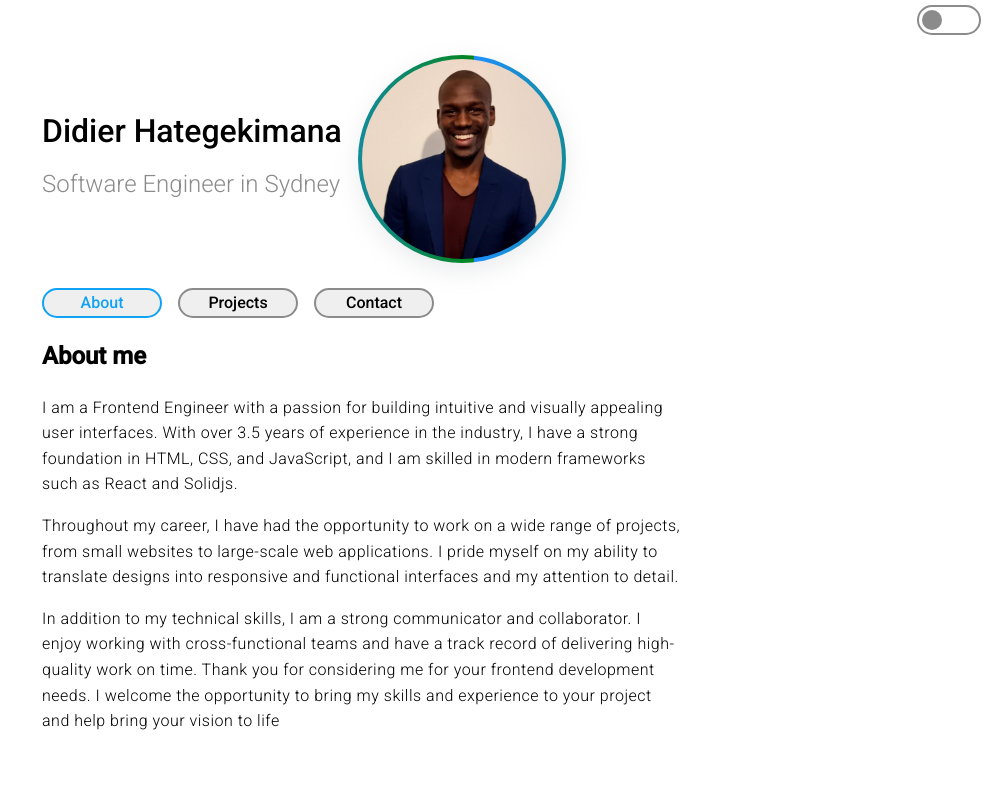
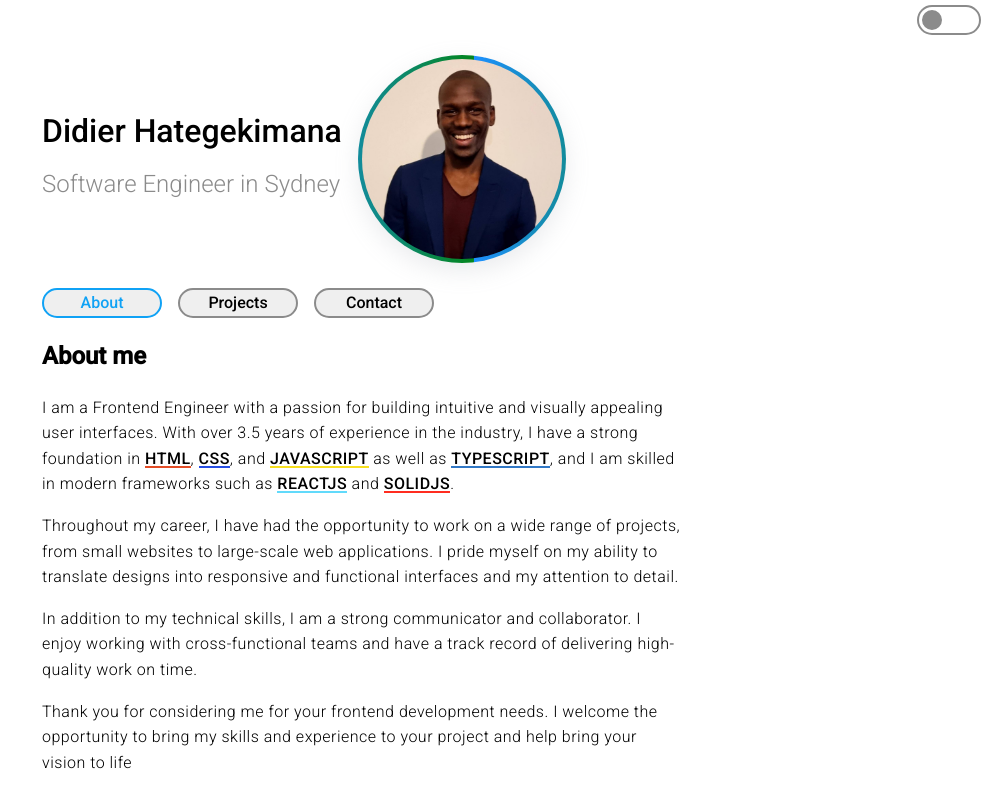
Before and after one commit to Didier187/react-portfolio, a React (Create React App) app: page / in a window 1280 px wide. Shown: the top 808 px of the page, without its empty margins (278-1280 px from the left). Built offline with nearby package versions, Linux system fonts and the light colour scheme.

Commit message:
css patch

```diff
--- a/public/index.css
+++ b/public/index.css
@@ -44,7 +44,6 @@ a {
   display: inline-block;
   color: var(--blue);
 }
-/* make scroll bar 4px wide */
 ::-webkit-scrollbar {
   width: 4px;
 }
@@ -215,15 +214,54 @@ div.project .links {
   display: flex;
   gap: 1em;
 }
-.tech-list{
+.tech-list {
   display: flex;
   flex-wrap: wrap;
-  /* justify-content: center; */
 }
-.tech-icon{
+.tech-icon {
   width: 30px;
   height: 30px;
   margin: 0.5em;
+}
+.html-abbr,
+.css-abbr,
+.js-abbr,
+.ts-abbr,
+.react-abbr,
+.solid-abbr {
+  position: relative;
+  text-transform: uppercase;
+}
+.html-abbr::after,
+.css-abbr::after,
+.js-abbr::after,
+.ts-abbr::after,
+.react-abbr::after,
+.solid-abbr::after {
+  position: absolute;
+  height: 10px;
+  width: 100%;
+  content: "";
+  left: 0;
+  bottom: 0;
+}
+.html-abbr::after {
+  border-bottom: 2px solid #e34c26;
+}
+.css-abbr::after {
+  border-bottom: 2px solid #264de4;
+}
+.js-abbr::after {
+  border-bottom: 2px solid #f7df1e;
+}
+.ts-abbr::after {
+  border-bottom: 2px solid #3178c6;
+}
+.react-abbr::after {
+  border-bottom: 2px solid #61dafb;
+}
+.solid-abbr::after {
+  border-bottom: 2px solid #ff2d20;
 }
 @media (max-width: 600px) {
   .tabs {
--- a/src/About.js
+++ b/src/About.js
@@ -7,8 +7,14 @@ export default function About() {
       <p>
         I am a Frontend Engineer with a passion for building intuitive and
         visually appealing user interfaces. With over 3.5 years of experience in
-        the industry, I have a strong foundation in HTML, CSS, and JavaScript,
-        and I am skilled in modern frameworks such as React and Solidjs.
+        the industry, I have a strong foundation in{" "}
+        <strong className="html-abbr"> HTML</strong>,{" "}
+        <strong className="css-abbr">CSS</strong>, and{" "}
+        <strong className="js-abbr">JavaScript</strong> as well as{" "}
+        <strong className="ts-abbr">TypeScript</strong>, and I am skilled in
+        modern frameworks such as{" "}
+        <strong className="react-abbr">ReactJs</strong> and{" "}
+        <strong className="solid-abbr">SolidJs</strong>.
       </p>
       <p>
         Throughout my career, I have had the opportunity to work on a wide range
@@ -19,10 +25,12 @@ export default function About() {
       <p>
         In addition to my technical skills, I am a strong communicator and
         collaborator. I enjoy working with cross-functional teams and have a
-        track record of delivering high-quality work on time. Thank you for
-        considering me for your frontend development needs. I welcome the
-        opportunity to bring my skills and experience to your project and help
-        bring your vision to life
+        track record of delivering high-quality work on time.
+      </p>
+      <p>
+        Thank you for considering me for your frontend development needs. I
+        welcome the opportunity to bring my skills and experience to your
+        project and help bring your vision to life
       </p>
     </section>
   );
--- a/src/Tech.js
+++ b/src/Tech.js
@@ -3,7 +3,6 @@ import ReactTooltip from "react-tooltip";
 
 export default function Tech(props) {
   const tech = props.tech;
-  console.log(props.tech);
   let imageSrc =
     `https://cdn.jsdelivr.net/gh/devicons/devicon/icons/${tech}/${tech}-original.svg` &&
     `https://cdn.jsdelivr.net/gh/devicons/devicon/icons/${tech}/${tech}-original.svg`;
```
